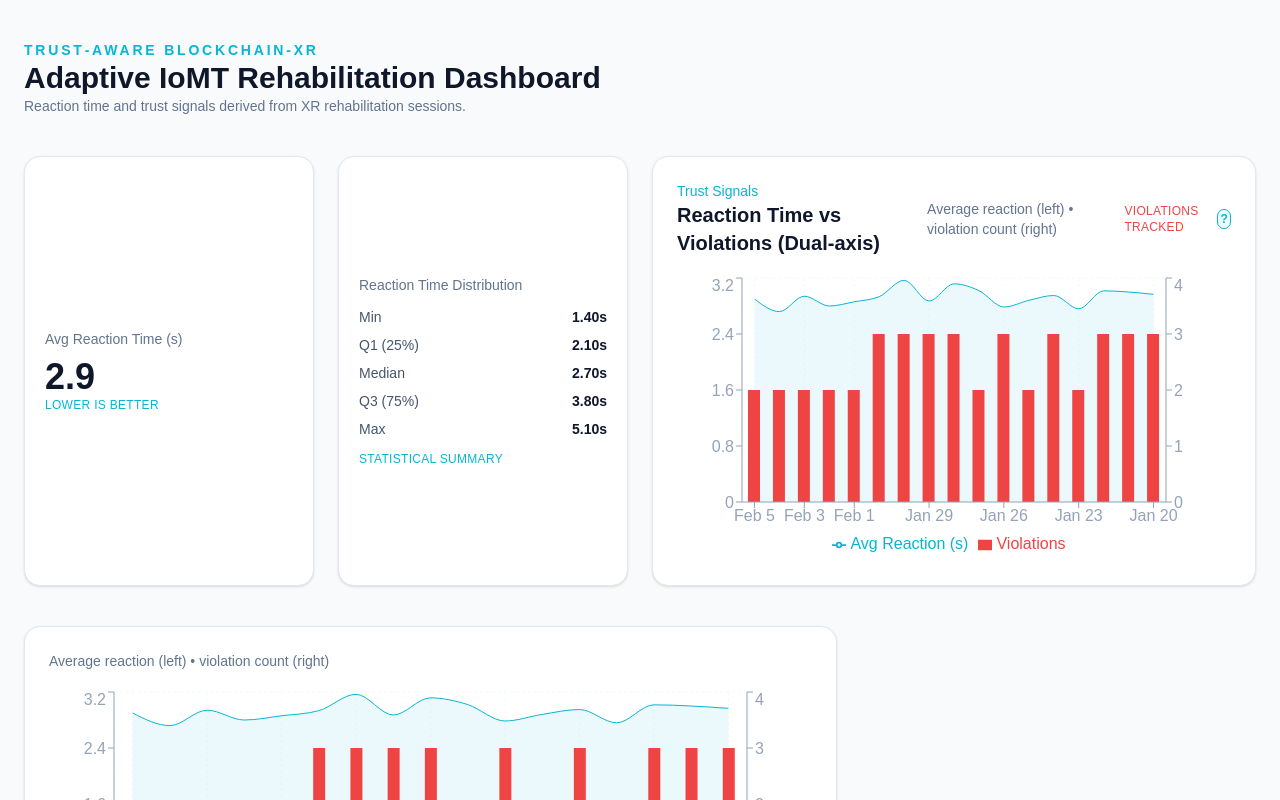
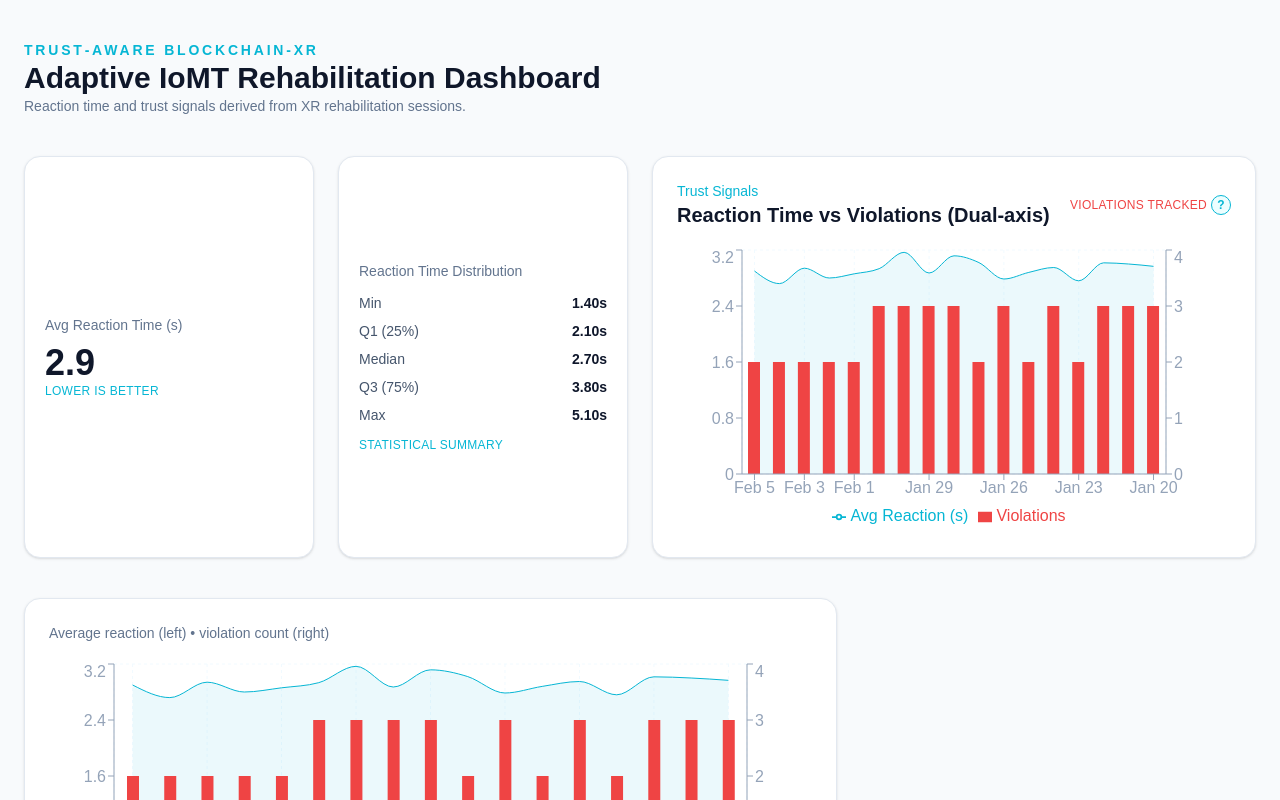
Before and after one commit to Quddos/Blockchain_XR_IoMT, a Next.js app: page /dashboard in a window 1280 px wide. Shown: the top 800 px of the page. Built offline with nearby package versions, Linux system fonts and the light colour scheme.

Commit message:
refactor(DashboardPage): simplify layout by removing redundant elements

```diff
--- a/app/dashboard/page.tsx
+++ b/app/dashboard/page.tsx
@@ -201,10 +201,7 @@ export default async function DashboardPage() {
                   <p className="text-sm font-medium text-[#06b6d4]">Trust Signals</p>
                   <h3 className="text-xl font-semibold text-[#0f172a]">Reaction Time vs Violations (Dual-axis)</h3>
                 </div>
-                <div className="flex items-center gap-3">
-                  <div className="text-sm text-slate-500">Average reaction (left) • violation count (right)</div>
-                  <TrustRateTooltip thresholdMs={thresholdMs} />
-                </div>
+                <TrustRateTooltip thresholdMs={thresholdMs} />
               </div>
               <div className="h-72">
                 <TrendCharts sessions={sessions} compactMode={true} />
@@ -215,10 +212,6 @@ export default async function DashboardPage() {
 
         <section className="mb-10">
           <TrendCharts sessions={sessions} compactMode={false} />
-        </section>
-
-        <section className="mb-10">
-          <TrendCharts sessions={sessions} compactMode={true} />
         </section>
 
         <section className="rounded-2xl border border-slate-200 bg-white p-6 shadow-sm">
```
